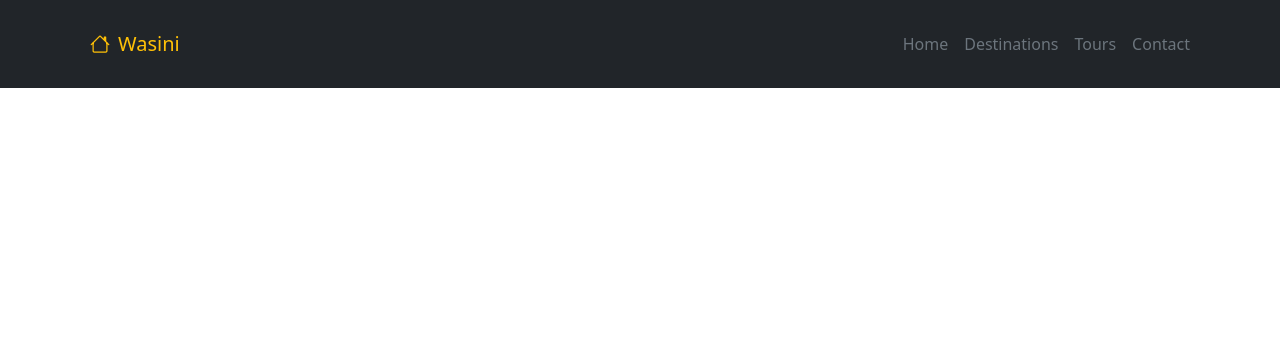
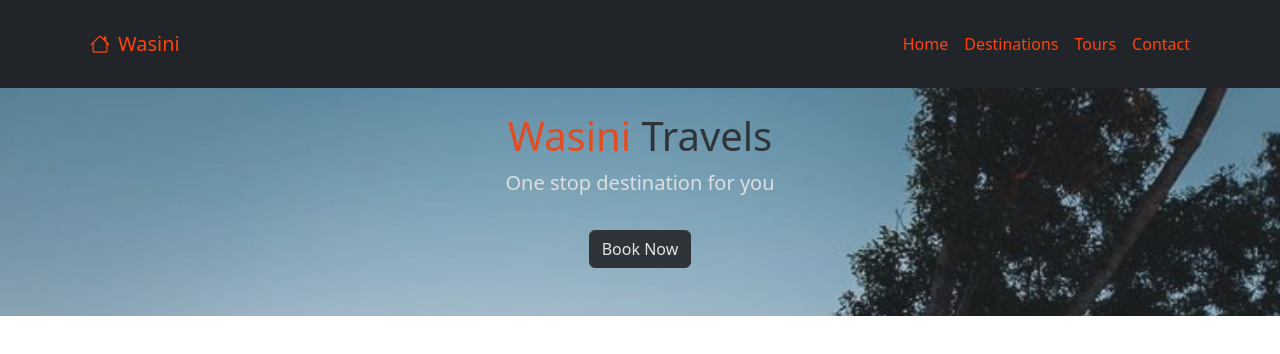
Before and after one commit to MbusyaNgesa/Travels, a plain HTML site: page index.html in a window 1280 px wide. Drawn offline with nearby package versions, Linux system fonts and the light colour scheme.

Commit message:
Hero section

```diff
--- a/index.html
+++ b/index.html
@@ -21,7 +21,7 @@
         class="navbar navbar-expand-lg navbar-dark bg-dark text-light py-4 fixed-top"
       >
         <div class="container">
-          <a href="#" class="navbar-brand text-warning"
+          <a href="#" class="navbar-brand text-warning" id="home"
             ><i class="bi bi-house m-2"></i>Wasini</a
           >
           <button
@@ -32,7 +32,7 @@
           >
             <span class="navbar-toggler-icon"></span>
           </button>
-          <div class="collapse navbar-collapse text-secondary" id="navmenu">
+          <div class="collapse navbar-collapse text-lg-secondary" id="navmenu">
             <ul class="navbar-nav ms-auto">
               <li class="nav-item m-2"><a href="#"></a>Home</li>
               <li class="nav-item m-2">
@@ -46,6 +46,26 @@
       </nav>
     </header>
 
+    <!--Hero Section-->
+    <section class="text-center bg-secondary pt-5" id="home">
+      <div class="">
+        <div id="image">
+          <div class="text-dark py-3">
+            <h1 class="fs-25 mt-5" id="travel">
+              Wasini <span class="text-dark">Travels</span>
+            </h1>
+            <p class="lead text-light" id="dest">
+              One stop destination for you
+            </p>
+          </div>
+          <button class="mb-5 btn btn-dark">Book Now</button>
+        </div>
+      </div>
+    </section>
+
+    <!--Destination Section-->
+
+    <!--Tours-->
     <script
       src="https://cdn.jsdelivr.net/npm/bootstrap@5.3.3/dist/js/bootstrap.bundle.min.js"
       integrity="sha384-YvpcrYf0tY3lHB60NNkmXc5s9fDVZLESaAA55NDzOxhy9GkcIdslK1eN7N6jIeHz"
--- a/style.css
+++ b/style.css
@@ -0,0 +1,24 @@
+#home {
+  color: #ff430c !important;
+}
+#navmenu {
+  color: #ff430c;
+}
+#image {
+  background-image: url(Photo/hero.jpg);
+  background-repeat: no-repeat;
+  background-size: cover;
+  width: 100%;
+  height: 50%;
+  opacity: 0.8;
+  top: 50%;
+  bottom: 50%;
+}
+#travel {
+  color: #ff430c;
+}
+@media (max-width: 768px) {
+  #image {
+    background-size: cover;
+  }
+}
```
Also changed, not shown: Photo/hero.jpg (added).
